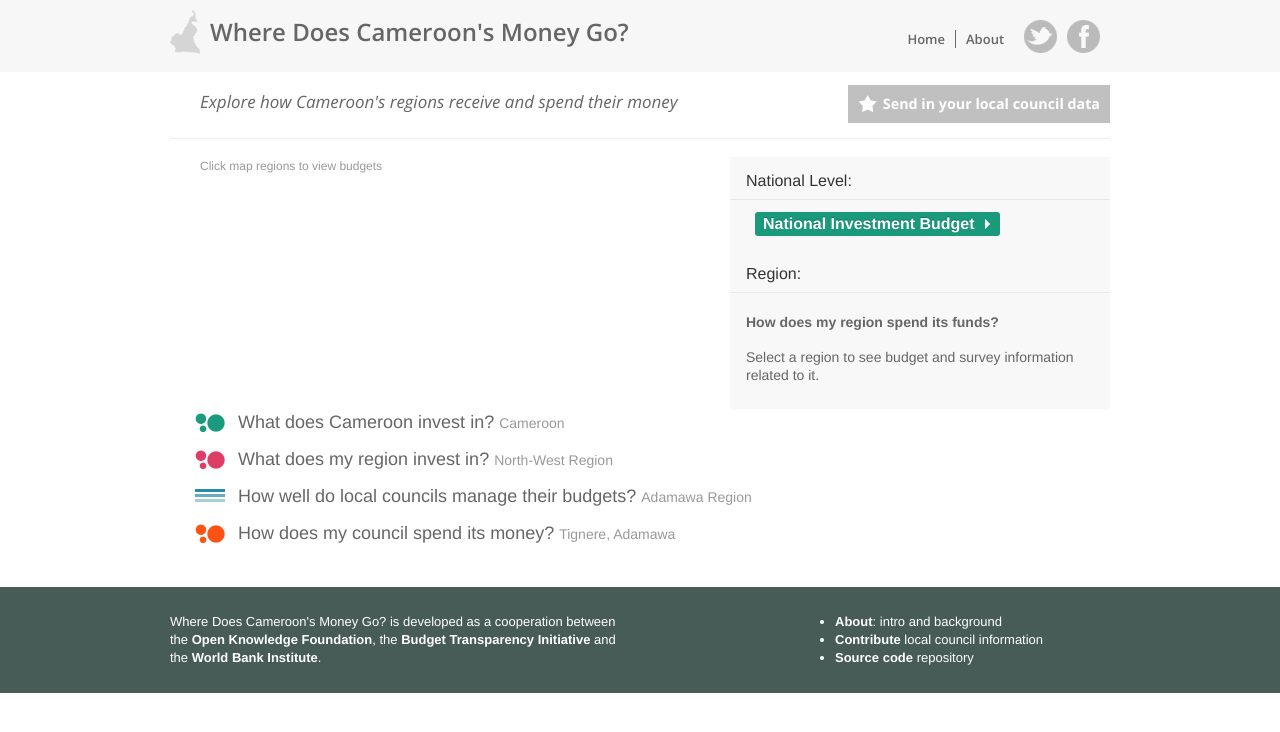
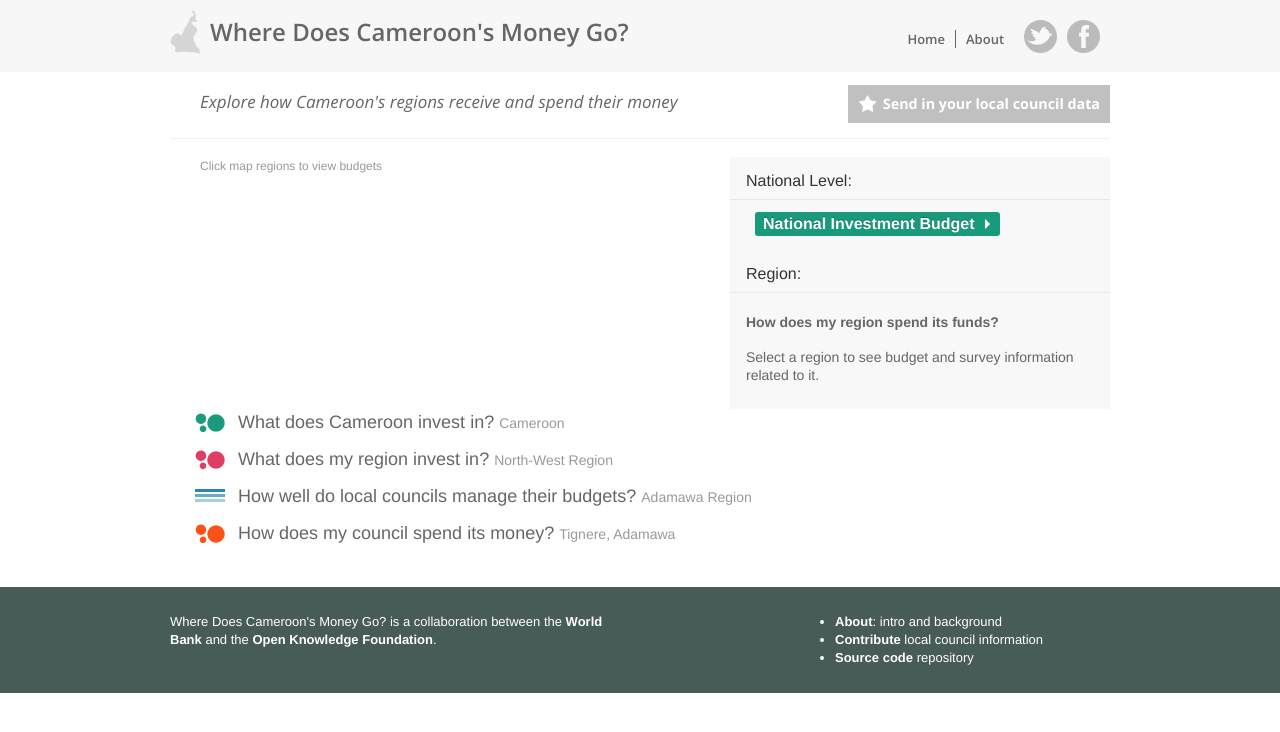
Before and after one commit to openspending/cameroon.openspending.org, a Jekyll site: the page built from index.html, in a window 1280 px wide. Shown: the top 732 px of the page. Built offline with Jekyll 4.4.1, drawn with Linux system fonts in a browser that asks for light colours; nearby versions of some CDN libraries.

Commit message:
Update footer credit

```diff
--- a/_layouts/default.html
+++ b/_layouts/default.html
@@ -66,7 +66,7 @@
       <div class="container">
         <div class="row">
           <div class="span6">
-            {{ site.title }} is developed as a cooperation between the <a href="http://okfn.org">Open Knowledge Foundation</a>, the <a href="about.html">Budget Transparency Initiative</a> and the <a href="http://wbi.worldbank.org/wbi/">World Bank Institute</a>.
+            {{ site.title }} is a collaboration between the <a href="http://wbi.worldbank.org/wbi/">World Bank</a> and the <a href="http://okfn.org">Open Knowledge Foundation</a>.
           </div>
           <div class="offset2 span4">
             <ul>
```
